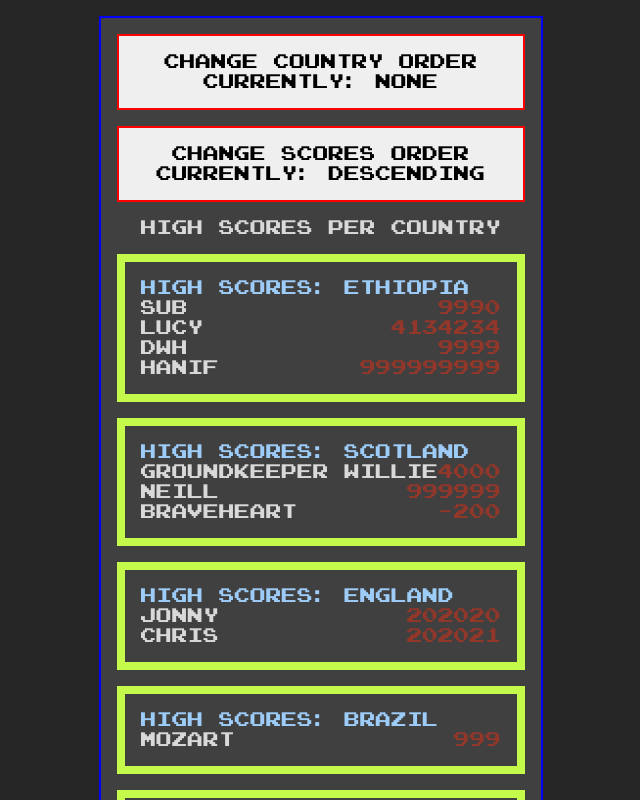
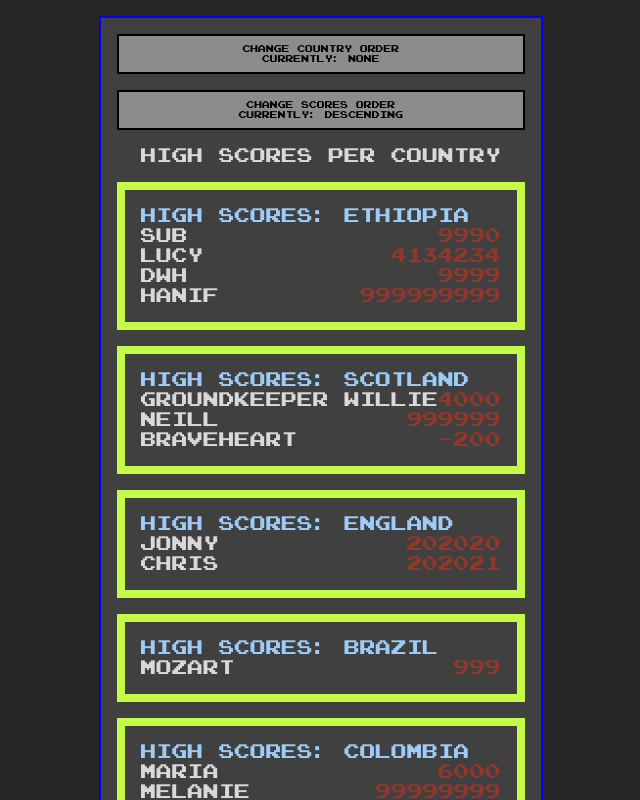
Before and after one commit to bazmurphy/react-highscores, a React (Create React App) app: page / in a window 1280 px wide. Shown: the top 800 px of the page, without its empty margins (319-959 px from the left). Built offline with nearby package versions, Linux system fonts and the light colour scheme.

Commit message:
minor adjustment

```diff
--- a/src/App.css
+++ b/src/App.css
@@ -1,6 +1,8 @@
 @font-face {
   font-family: "Arcade";
   src: url("../public/arcade.woff2") format("woff2");
+  font-style: normal;
+  font-weight: 400;
 }
 
 body {
@@ -25,10 +27,17 @@ body {
 
 .change-country-order-button,
 .change-scores-order-button {
-  padding: 1rem;
-  border: 0.15rem solid red;
+  padding: 0.5rem;
+  border: 0.15rem solid black;
   font-family: 'Arcade';
-  font-size: 1rem;
+  font-size: 0.5rem;
+  background-color: hsl(0, 0%, 55%);
+  cursor: pointer;
+}
+
+.change-country-order-button:hover,
+.change-scores-order-button:hover {
+  background-color: hsl(0, 0%, 65%);
 }
 
 header {
--- a/src/App.js
+++ b/src/App.js
@@ -5,7 +5,6 @@ import allCountryScores from './allCountryScores';
 function App() {
 
   const [scores, setScores] = React.useState(allCountryScores);
-
   const [countryOrder, setCountryOrder] = React.useState("None");
   const [scoresOrder, setScoresOrder] = React.useState("Descending");
 
@@ -23,16 +22,14 @@ function App() {
   // toggle to display Scores numerically descending or ascending
   const changeScoreOrder = () => {
     if (scoresOrder === "Descending") {
-      setScores(prevScores => {
-        return prevScores.map(element => element.scores.sort((elementOne, elementTwo) => elementTwo.s - elementOne.s));
-        // ERROR: App.js:55 Uncaught TypeError: Cannot read properties of undefined (reading 'map')
-      });
+      setScores(prevScores => prevScores.map(element => element.scores.sort((elementOne, elementTwo) => elementTwo.s - elementOne.s)));
+        // Uncaught TypeError: element.scores is undefined
+        // nested sort doesn't seem to work?
       setScoresOrder("Ascending");
     } else if (scoresOrder === "Ascending") {
-      setScores((prevScores) => {
-        return prevScores.map(element => element.scores.sort((elementOne, elementTwo) => elementOne.s - elementTwo.s));
-        // ERROR: App.js:55 Uncaught TypeError: Cannot read properties of undefined (reading 'map')
-      });
+      setScores((prevScores) => prevScores.map(element => element.scores.sort((elementOne, elementTwo) => elementOne.s - elementTwo.s)));
+        // Uncaught TypeError: element.scores is undefined
+        // nested sort doesn't seem to work?
       setScoresOrder("Descending");
     }
   };
@@ -47,7 +44,7 @@ function App() {
 
       {scores
         // .sort((elementOne, elementTwo) => elementOne.name.localeCompare(elementTwo.name))
-        // ^ this works when i do it before .map in the render here
+        // ^ this works when i do it before .map in the render here (but yes its chained not nested)
         .map(element => {
           return (
             <div className="country-scores-container">
@@ -55,7 +52,7 @@ function App() {
 
                 {element.scores
                       // .sort((elementOne, elementTwo) => elementOne.s - elementTwo.s)
-                      // ^ this works when i do it before .map in the render here
+                      // ^ this works when i do it before .map in the render here (but yes its chained not nested)
                       .map(element => {
                       return (
                         <div className="country-scores-row">
```
